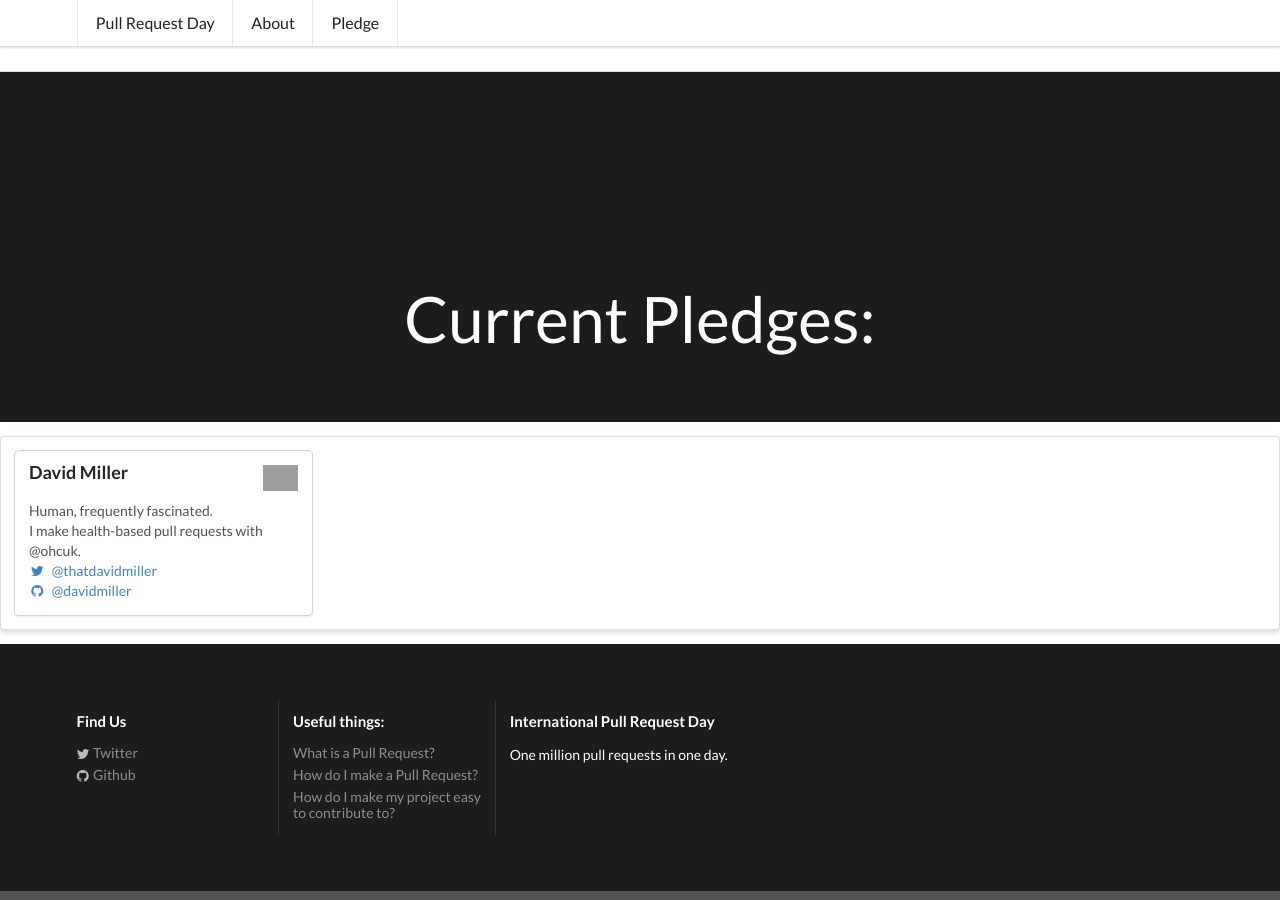
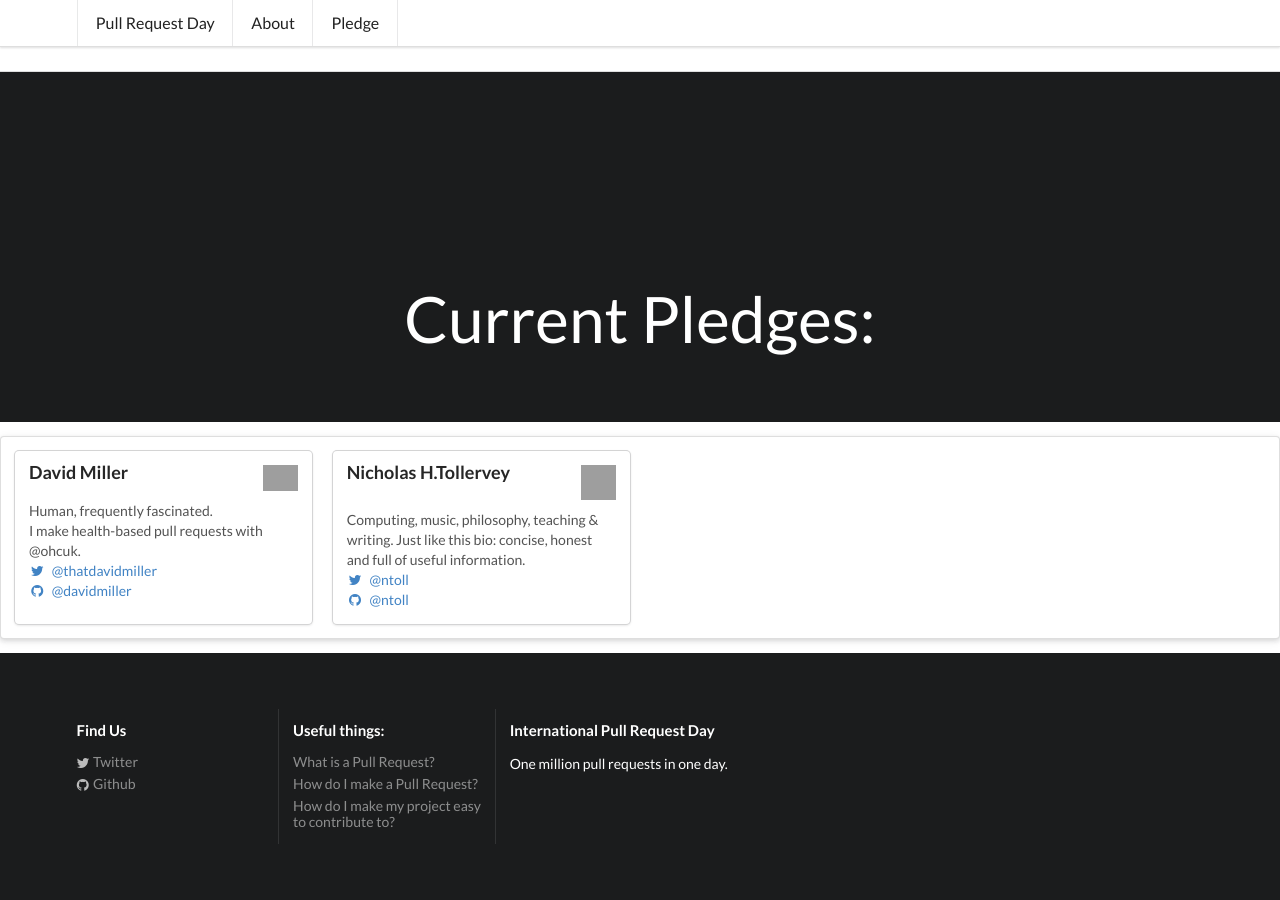
Before and after one commit to pullrequestday/pullrequestday, a Jekyll site: the page built from pledge/index.html, in a window 1280 px wide and 900 px high, scrolled down 1491 px. Built offline with Jekyll 4.4.1, drawn with Linux system fonts in a browser that asks for light colours; grey boxes are pictures that could not be loaded.

Commit message:
PR all the things...
Yay!

```diff
--- a/pledge/index.html
+++ b/pledge/index.html
@@ -127,6 +127,34 @@
     </div> <!-- End of card -->
 
 
+<div class="ui card">
+  <div class="content">
+    <img class="right floated mini ui image"
+            src="https://avatars0.githubusercontent.com/u/37602">
+    <div class="header">
+      Nicholas H.Tollervey
+    </div>
+    <div class="description">
+      Computing, music, philosophy, teaching & writing. Just like this bio:
+      concise, honest and full of useful information.
+    </div>
+    <div class="extra content">
+      <p>
+        <a target="_blank"
+              href="http://twitter.com/YOUR TWITTER USERNAME">
+          <i class="twitter icon"></i>
+          @ntoll
+        </a>
+        <br />
+        <a target="_blank"
+              href="http://github.com/YOUR GITHUB USERNAME">
+          <i class="github icon"></i>
+          @ntoll
+        </a>
+      </p>
+    </div>
+  </div> <!-- End of content -->
+</div> <!-- End of card -->
     <!-- ATTENTION PLEDGE MAKERS:  -->
     <!-- INSERT YOUR PLEDGE IMMEDIATELY ABOVE THIS COMMENT -->
 
```
